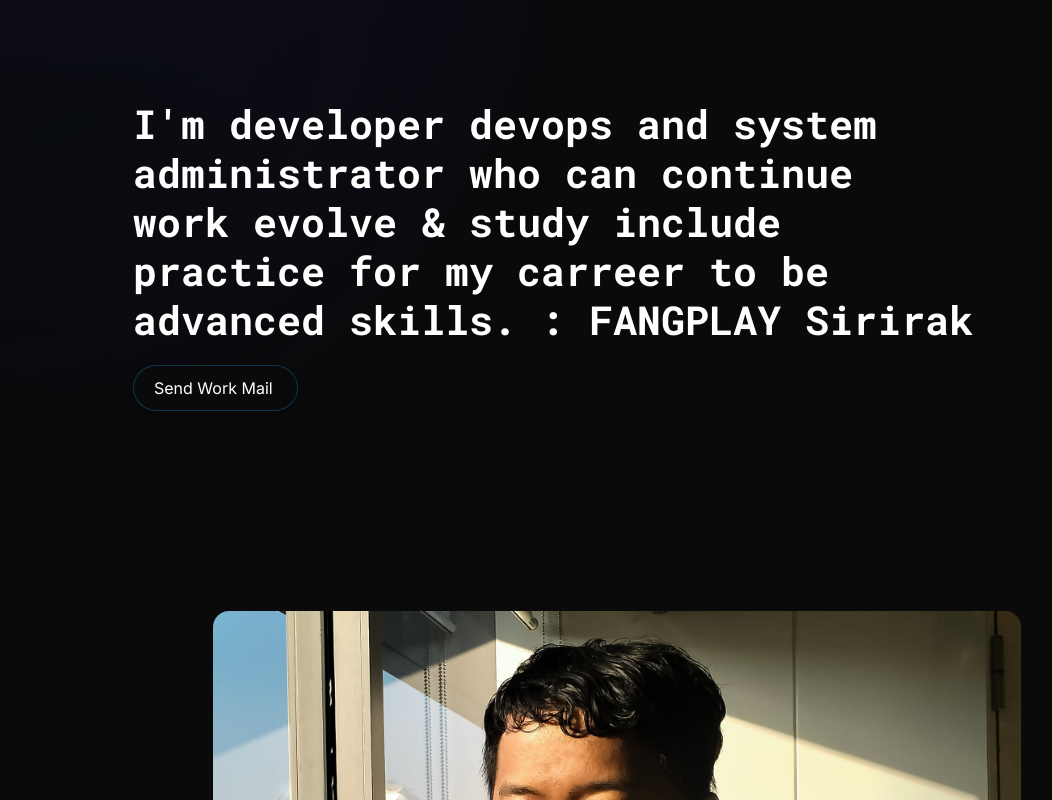
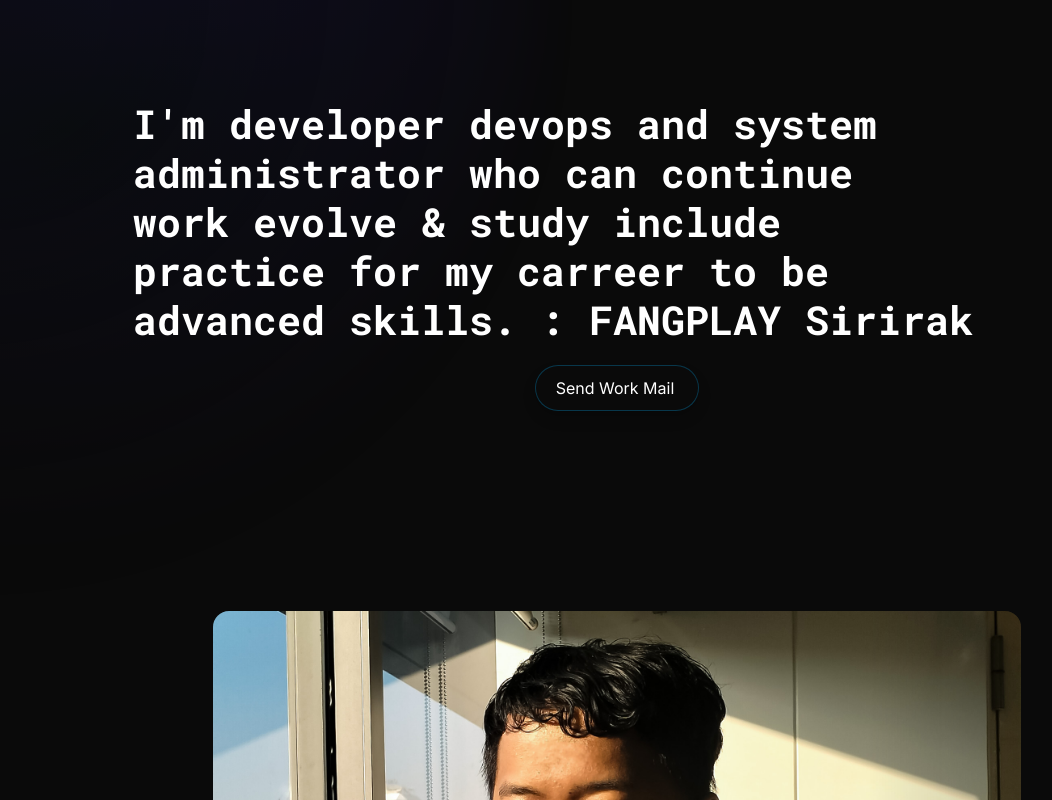
Before and after one commit to fangplay/fangplay-portfolio, a Next.js app: page / in a window 1280 px wide. Shown: the top 800 px of the page, without its empty margins (23-1075 px from the left). Built offline with nearby package versions, Linux system fonts and the light colour scheme.

Commit message:
center button update

```diff
--- a/src/app/page.tsx
+++ b/src/app/page.tsx
@@ -87,6 +87,7 @@ export default function Home() {
               gap="20"
               marginBottom="80"
               direction="column"
+              alignItems="center"
               mobileDirection="column"
               padding="20"
             >
```
